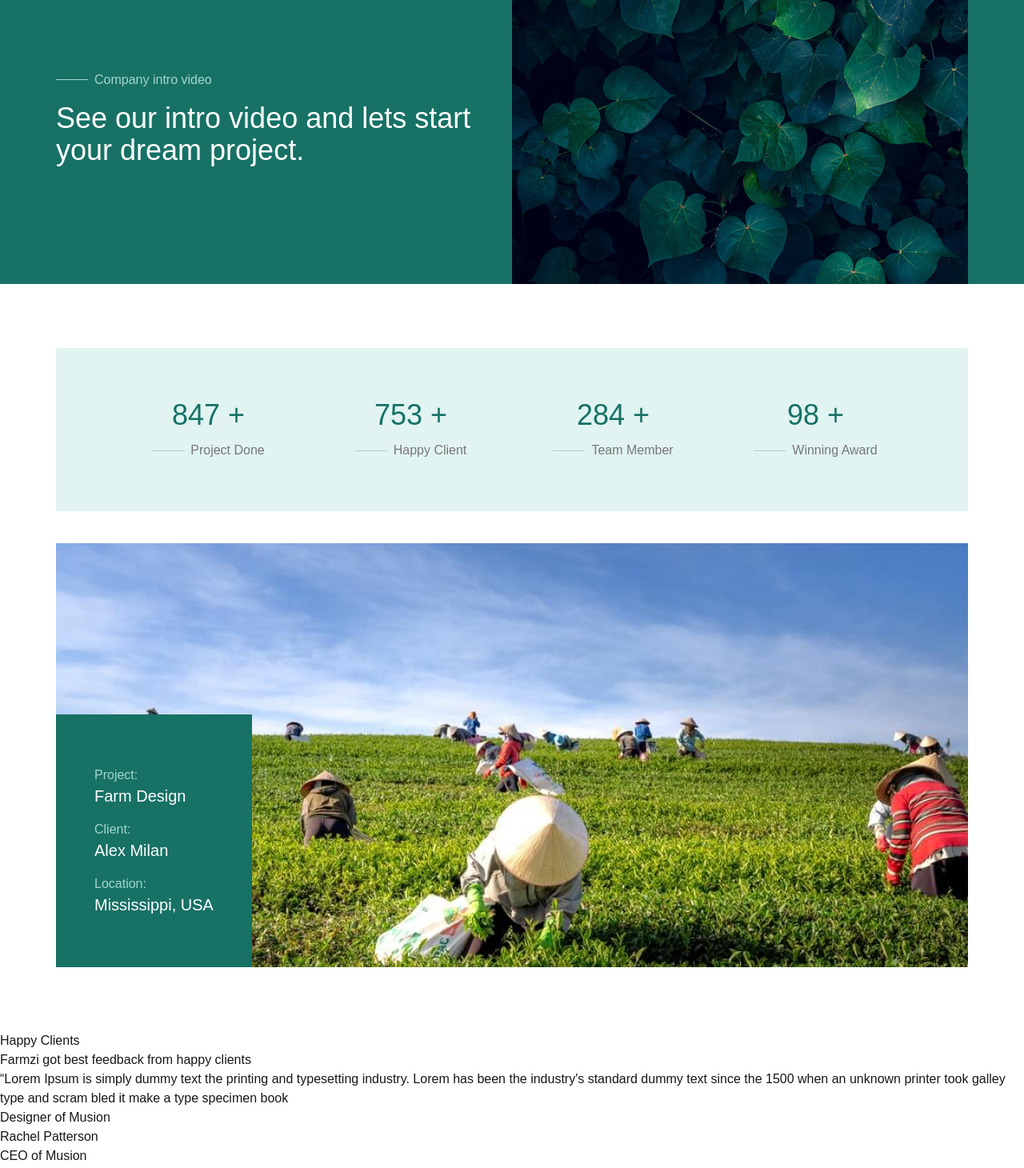
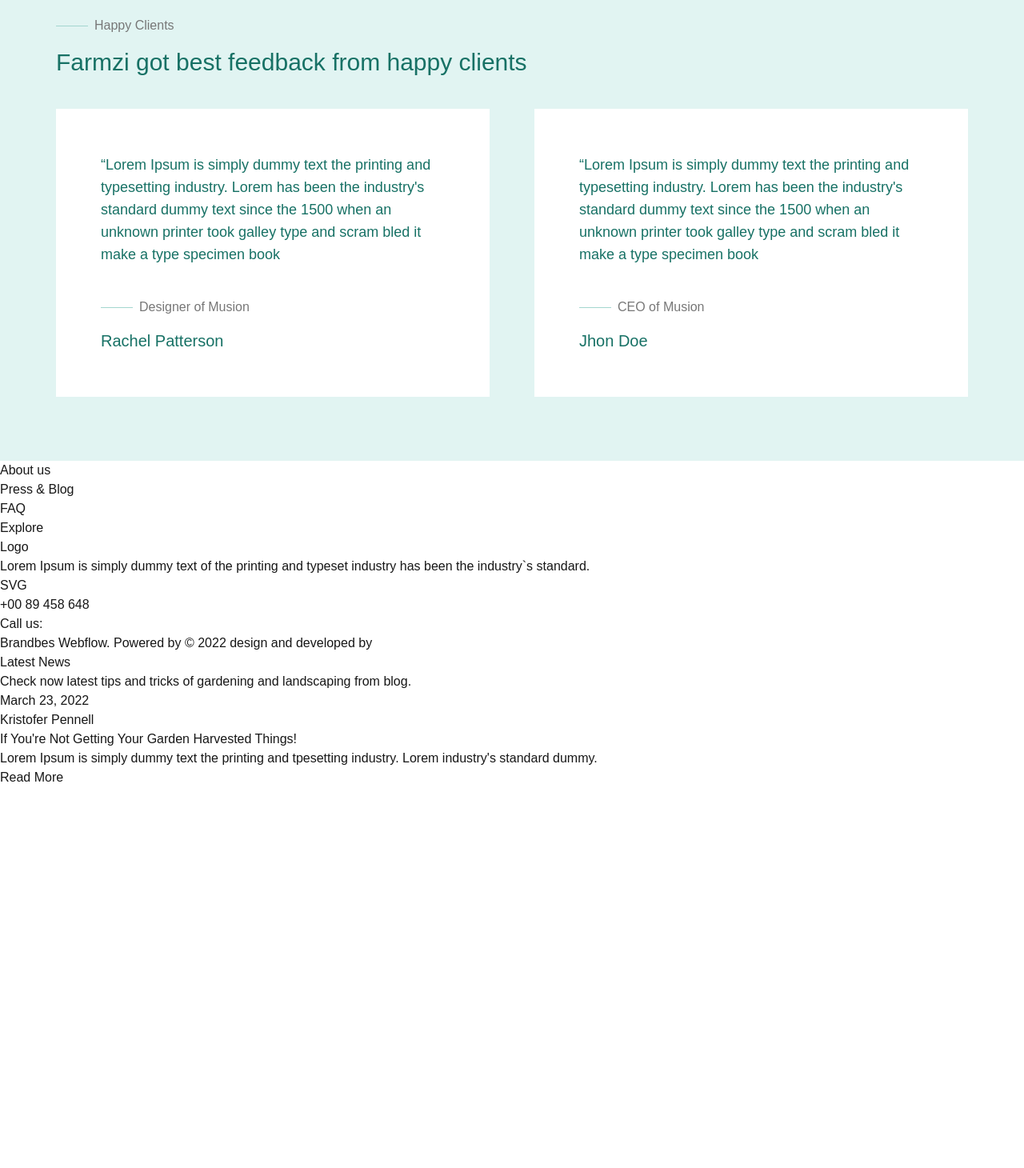
Before and after one commit to theCapnCoder/1_low_farmzi, a Next.js app: page / in a window 1280 px wide. Shown: the part 60-1520 px from the top of the page at 80% size. After the commit the page ends 1044 px from the top, so only its background shows below. Built offline with nearby package versions, Linux system fonts and the light colour scheme.

Commit message:
feat: Clients markUp

```diff
--- a/src/app/_containers/clients.tsx
+++ b/src/app/_containers/clients.tsx
@@ -1,3 +1,6 @@
+import { Container } from "../_components/container";
+import { LineText } from "../_components/line-text";
+
 export default function Clients() {
   const cards = [
     {
@@ -6,33 +9,35 @@ export default function Clients() {
       title: "Rachel Patterson",
     },
     {
-      text: "CEO of Musion",
-      subtitle:
-        "“Lorem Ipsum is simply dummy text the printing and typesetting industry. Lorem has been the industry's standard dummy text since the 1500 when an unknown printer took galley type and scram bled it make a type specimen book",
+      text: "“Lorem Ipsum is simply dummy text the printing and typesetting industry. Lorem has been the industry's standard dummy text since the 1500 when an unknown printer took galley type and scram bled it make a type specimen book",
+      subtitle: "CEO of Musion",
       title: "Jhon Doe",
-    },
-    {
-      text: "“Lorem Ipsum is simply dummy text the printing and typesetting industry. Lorem has been the industry's standard dummy text since the 1500 when an unknown printer took galley type and scram bled it make a type specimen book",
-      subtitle: "Designer of Musion",
-      title: "Rachel Patterson",
     },
   ];
   return (
-    <section>
-      <div>
-        <div>Happy Clients</div>
-        <div>Farmzi got best feedback from happy clients</div>
-      </div>
+    <section className="bg-green_ultra_light py-20">
+      <Container>
+        <div className="mb-10">
+          <LineText className="mb-4">
+            <h4 className="text-gray_light">Happy Clients</h4>
+          </LineText>
+          <h3 className="text-3xl text-green_light">
+            Farmzi got best feedback from happy clients
+          </h3>
+        </div>
 
-      <div>
-        {cards.map((card) => (
-          <div key={card.text}>
-            <div>{card.text}</div>
-            <div>{card.subtitle}</div>
-            <div>{card.title}</div>
-          </div>
-        ))}
-      </div>
+        <div className="grid grid-cols-2 gap-14">
+          {cards.map((card) => (
+            <div key={card.text} className="bg-white p-14">
+              <p className="mb-10 text-lg text-green_light">{card.text}</p>
+              <LineText className="mb-4">
+                <h5 className="text-gray_light">{card.subtitle}</h5>
+              </LineText>
+              <h3 className="text-xl text-green_light">{card.title}</h3>
+            </div>
+          ))}
+        </div>
+      </Container>
     </section>
   );
 }
--- a/src/app/page.tsx
+++ b/src/app/page.tsx
@@ -20,10 +20,10 @@ export default function Home() {
       {/* <Service /> */}
       {/* <Call /> */}
       {/* <Team /> */}
-      <Intro />
-      <Info />
+      {/* <Intro /> */}
+      {/* <Info /> */}
+      <Clients />
       <Awards />
-      <Clients />
       <Footer />
       <News />
     </div>
```
